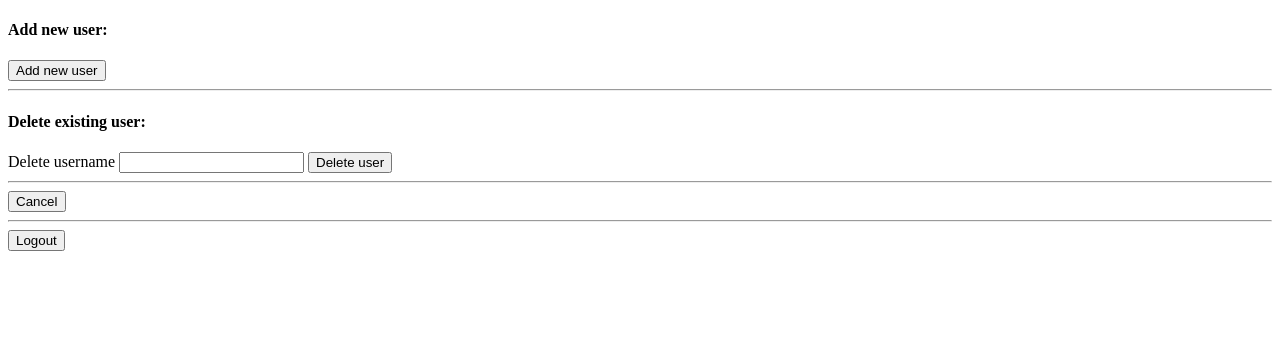
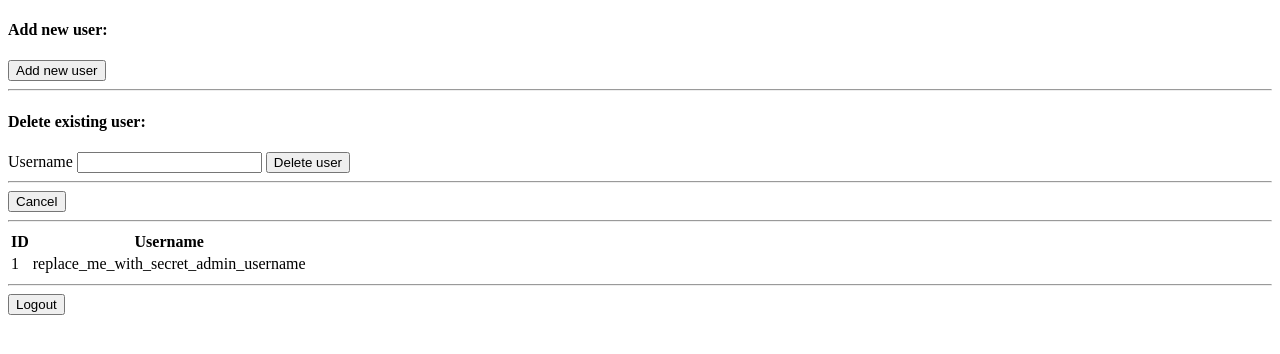
Before and after one commit to WEEE-Open/weee-label, a Flask app: page /manageusers in a window 1280 px wide. Shown: the part 103-457 px from the top of the page. Run offline with Flask 2, Linux system fonts and the light colour scheme; the visitor is signed in with stand-in values (Sample User, id 1); data comes from the database, SQL or seed files in the repository.

Commit message:
add list of ID, username to /manageusers page

```diff
--- a/app.py
+++ b/app.py
@@ -163,6 +163,10 @@ def login():
 @app.route("/manageusers", methods=("GET", "POST"))
 def manage_users():
     """Add and remove users."""
+    def render_and_return():
+        users = {row['id']: row['username'] for row in get_db().execute("SELECT * FROM users").fetchall()}
+        return render_template("manageusers.html", users=users)
+
     if request.method == "GET":
         if session.get("user_id") != 1:
             flash("Unauthorized to manage users.")
@@ -201,11 +205,11 @@ def manage_users():
                     flash(f"Deleted user {username}.")
 
             if error is None:
-                return render_template("manageusers.html")
+                return render_and_return()
 
         flash(error)
 
-    return render_template("manageusers.html")
+    return render_and_return()
 
 
 @app.route("/stats", methods=("GET", "POST"))
--- a/templates/manageusers.html
+++ b/templates/manageusers.html
@@ -8,7 +8,7 @@
     <hr />
     <h4>Delete existing user:</h4>
     <form method="post">
-        <label for="delusername">Delete username</label>
+        <label for="delusername">Username</label>
         <input name="delusername" id="delusername" required>
         <input type="submit" value="Delete user">
     </form>
@@ -16,6 +16,18 @@
     <form method="post">
         <input type="submit" name="cancel" value="Cancel">
     </form>
-
+    <hr />
+    <table>
+        <tr>
+            <th>ID</th>
+            <th>Username</th>
+        </tr>
+    {% for id, username in users.items() %}
+        <tr>
+          <td>{{ id }}</td>
+          <td>{{ username }}</td>
+        </tr>
+    {% endfor %}
+    </table>
     {% include 'logout.html' %}
 {% endblock %}
```
